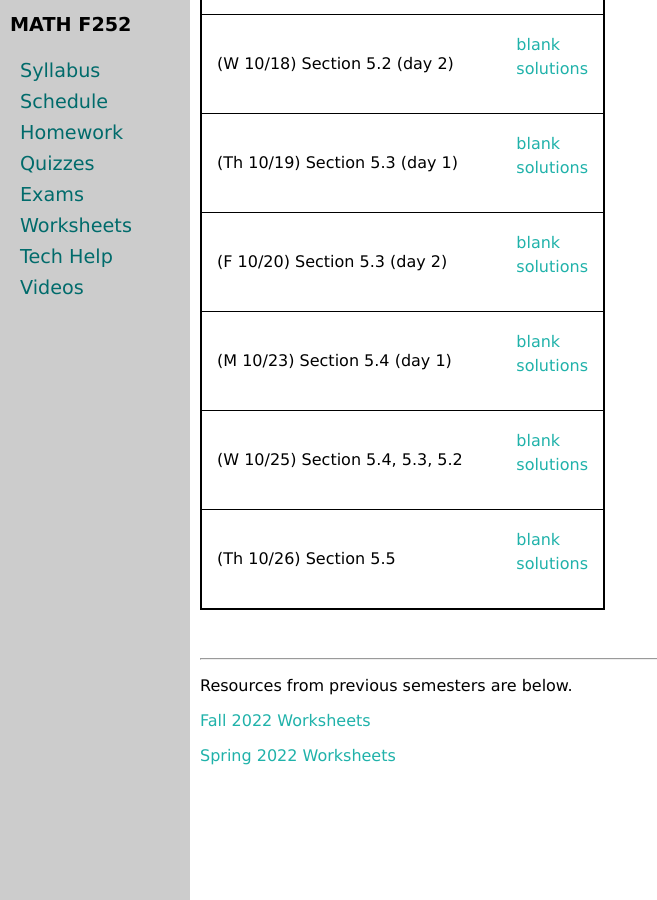
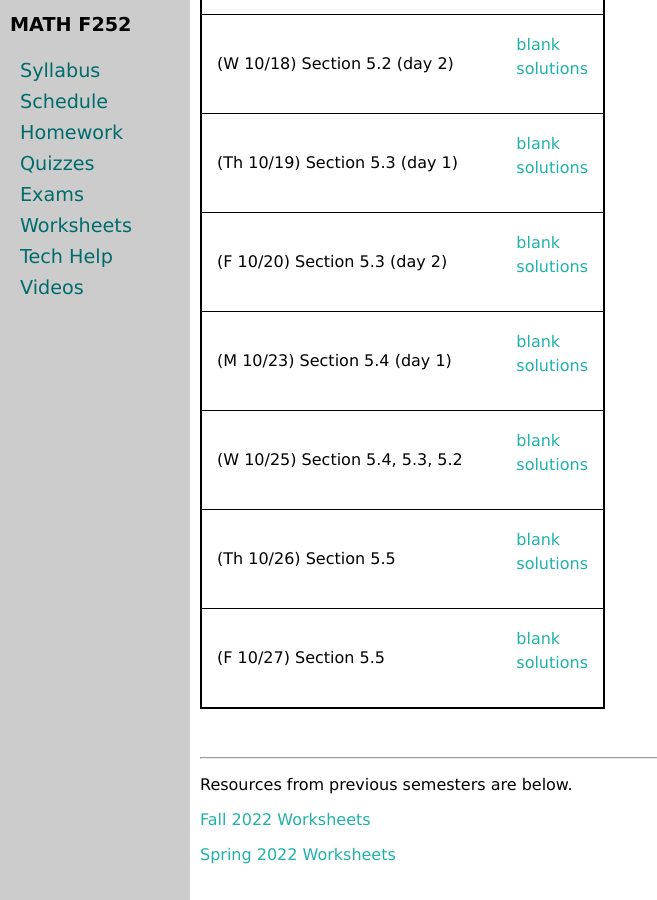
Before and after one commit to uaf-math/calc2, a Jekyll site: the page built from worksheets.md, in a window 1280 px wide and 900 px high, scrolled down 2787 px. Shown: the whole window, without its empty margins (0-657 px from the left). Built offline with Jekyll 4.4.1, drawn with Linux system fonts in a browser that asks for light colours.

Commit message:
Update worksheets.yml

```diff
--- a/_data/worksheets.yml
+++ b/_data/worksheets.yml
@@ -97,3 +97,6 @@ worksheets:
 - name: (Th 10/26) Section 5.5
   blank: M252-5-5-a.pdf
   solutions: M252-5-5-a-s.pdf
+- name: (F 10/27) Section 5.5
+  blank: M252-5-5-b.pdf
+  solutions: M252-5-5-b-s.pdf
```
